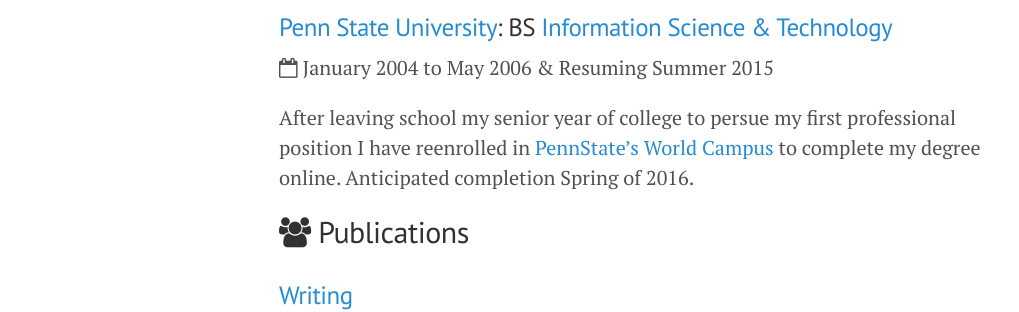
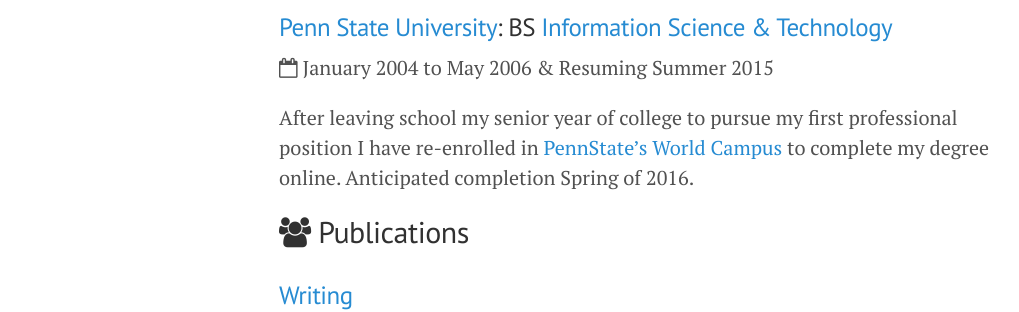
Before and after one commit to sroberts/sroberts.github.io, a Jekyll site: the page built from resume.md, in a window 1280 px wide and 900 px high, scrolled down 2689 px. Shown: the part 156-468 px from the top of the window, without its empty margins (1-1020 px from the left). Built offline with Jekyll 4.4.1, drawn with Linux system fonts in a browser that asks for light colours; nearby versions of some CDN libraries; some of the changed text lies outside the part shown.

Commit message:
spell checked

```diff
--- a/resume.md
+++ b/resume.md
@@ -74,7 +74,7 @@
 
 <i class="fa fa-calendar-o"></i> January 2004 to May 2006 & Resuming Summer 2015
 
-After leaving school my senior year of college to persue my first professional position I have reenrolled in [PennState's World Campus](http://www.worldcampus.psu.edu/) to complete my degree online. Anticipated completion Spring of 2016.
+After leaving school my senior year of college to pursue my first professional position I have re-enrolled in [PennState's World Campus](http://www.worldcampus.psu.edu/) to complete my degree online. Anticipated completion Spring of 2016.
 
 ## <i class="fa fa-users"></i> Publications
 
```
Also changed, not shown: other parts of resume.md (+1 -1 lines).
